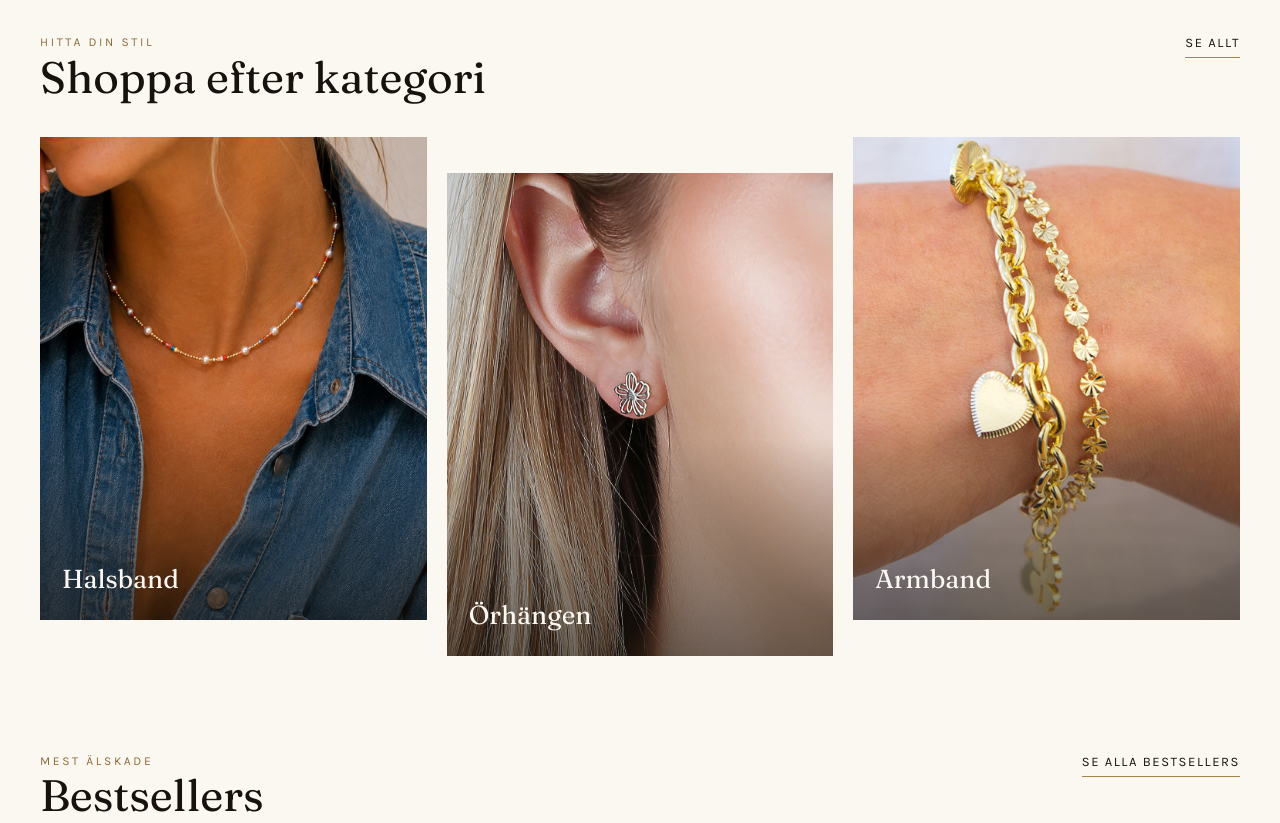
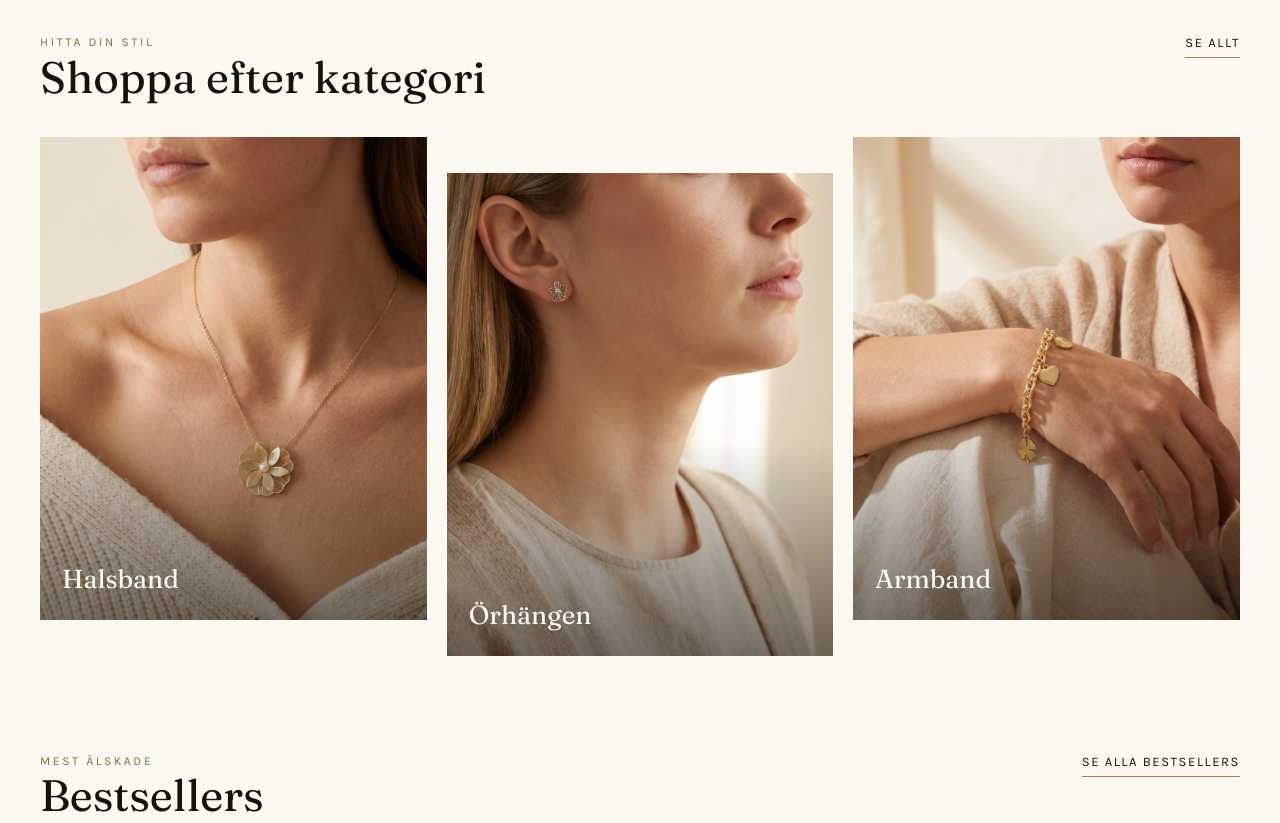
Before and after one commit to christoffer-cyber/sno-koncept-m3x7, a plain HTML site: page index.html in a window 1280 px wide. Shown: the part 860-1683 px from the top of the page. Drawn offline with Linux system fonts and the light colour scheme.

Commit message:
AI-genererade kampanjbilder via aicontentgenerator-motorn (hero, Tulum, 3 kategorikort)
Co-Authored-By: Claude Fable 5 <noreply@anthropic.com>

```diff
--- a/index.html
+++ b/index.html
@@ -50,7 +50,7 @@
       </div>
     </div>
     <div class="hero-media">
-      <img class="hm-main" src="images/rule-big-coin-neck-50-2.jpg" alt="Modell i lager-på-lager guldhalsband från Snö of Sweden">
+      <img class="hm-main" src="images/gen-hero.jpg" alt="Modell i Rule big coin neck från Snö of Sweden">
       <img class="hm-card" src="images/tulum-elastic-pearl-brace-1.jpg" alt="Tulum pärlarmband">
     </div>
   </div>
@@ -74,15 +74,15 @@
     </div>
     <div class="cat-grid">
       <a class="cat-card reveal" href="product.html">
-        <img src="images/tulum-pearl-neck-40-45-2.jpg" alt="Halsband">
+        <img src="images/gen-cat-halsband.jpg" alt="Halsband">
         <div class="cat-label">Halsband <small>42 stilar →</small></div>
       </a>
       <a class="cat-card reveal" href="product.html">
-        <img src="images/flora-daisy-ear-2.jpg" alt="Örhängen">
+        <img src="images/gen-cat-orhangen.jpg" alt="Örhängen">
         <div class="cat-label">Örhängen <small>38 stilar →</small></div>
       </a>
       <a class="cat-card reveal" href="product.html">
-        <img src="images/rule-charm-brace-sclear-2.jpg" alt="Armband">
+        <img src="images/gen-cat-armband.jpg" alt="Armband">
         <div class="cat-label">Armband <small>27 stilar →</small></div>
       </a>
     </div>
@@ -173,7 +173,7 @@
 <section class="feature">
   <div class="feature-grid">
     <div class="feature-media">
-      <img src="images/tulum-pearl-neck-40-45-3.jpg" alt="Tulum-kollektionen — pärlor och guld">
+      <img src="images/gen-tulum.jpg" alt="Tulum-kollektionen — pärlor och guld">
     </div>
     <div class="feature-copy">
       <div class="kicker">Kollektion</div>
```
Also changed, not shown: images/gen-cat-armband.jpg (added), images/gen-cat-halsband.jpg (added), images/gen-cat-orhangen.jpg (added), images/gen-hero.jpg (added), images/gen-tulum.jpg (added), 1 other file.
